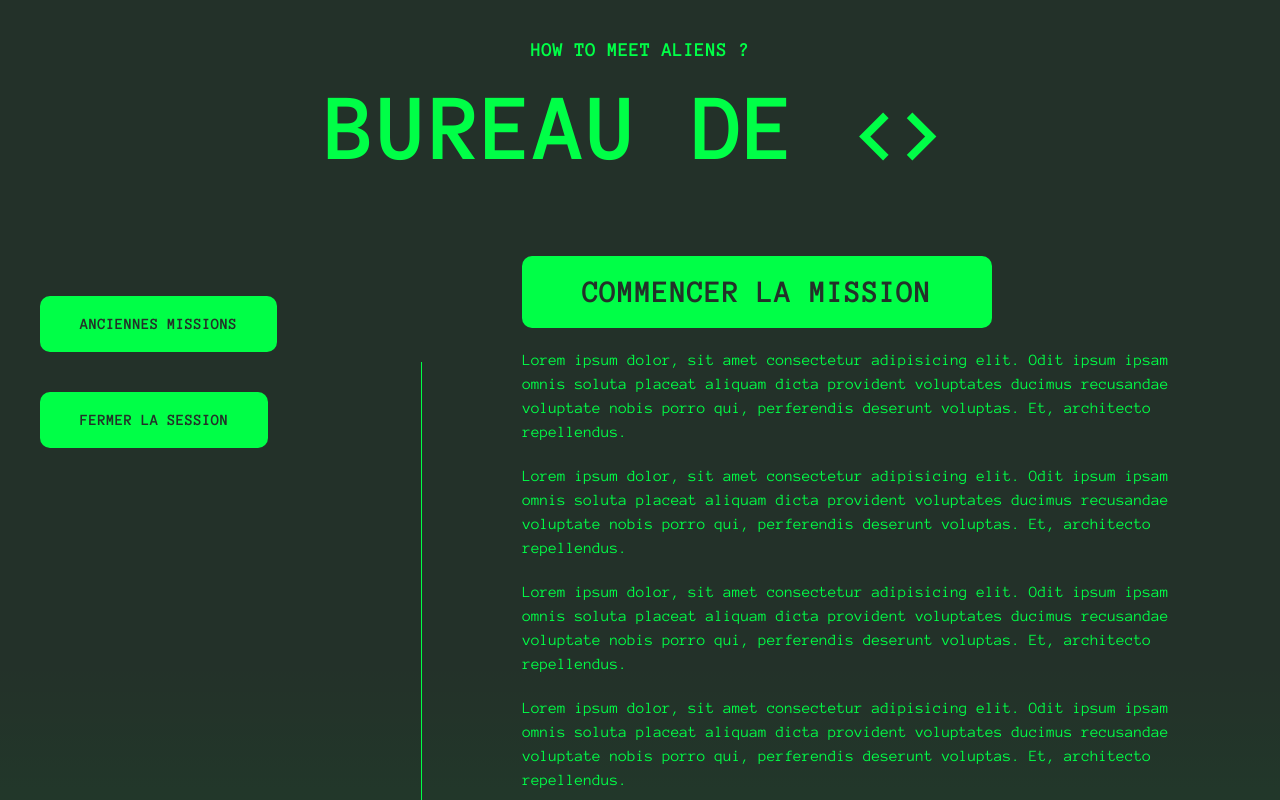
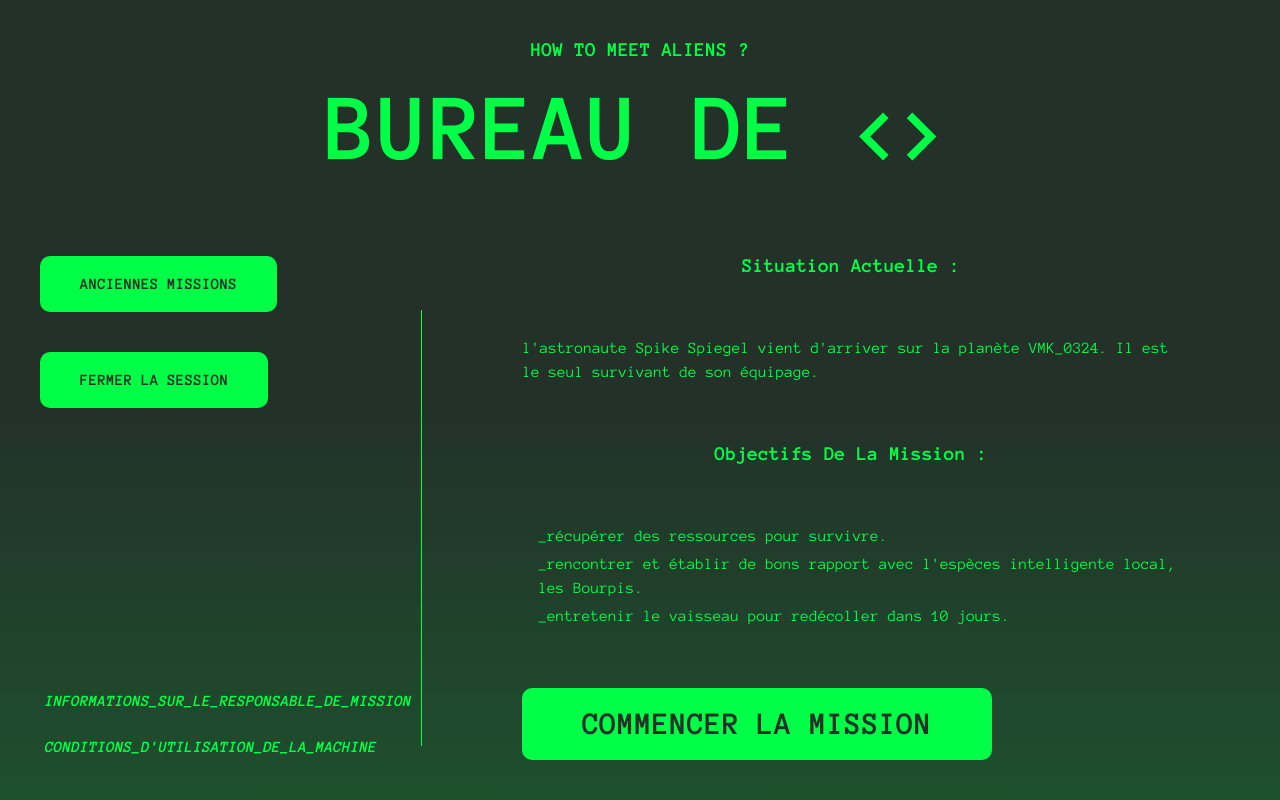
Before and after one commit to Aurelie-Runser/How-To-Meet-Aliens, a Nuxt app: page /desktop in a window 1280 px wide. Built offline with nearby package versions, Linux system fonts and the light colour scheme; no server answers.

Commit message:
ajustement de style global

```diff
--- a/layouts/default.vue
+++ b/layouts/default.vue
@@ -17,8 +17,7 @@
 <style lang="scss" scoped>
 .layout{
     width: 100%;
-    height: fit-content;
-    min-height: 100vh;
+    height: 100%;
     position: fixed;
     display: grid;
     grid-template:
@@ -83,6 +82,7 @@
 
         &__aside {
             padding: $pc-m-md;
+            padding-top: 0;
             display: flex;
             flex-direction: column;
             justify-content: space-between;
@@ -101,7 +101,8 @@
         }
 
         &__main {
-            padding: 0 $pc-m-xl2;
+            padding: $pc-m-xl2;
+            padding-top: 0;
         }
     }
 }
--- a/layouts/intro.vue
+++ b/layouts/intro.vue
@@ -9,8 +9,8 @@
 <style lang="scss" scoped>
 .layout_intro{
     width: 100%;
-    height: fit-content;
-    min-height: 100vh;
+    height: 100%;
+    overflow: scroll;
     padding: $ph-m-xl2 $ph-m-md;
 
     @include medium{
--- a/pages/desktop.vue
+++ b/pages/desktop.vue
@@ -17,23 +17,39 @@
                 </div>
             </template>
 
+            <section class="first_section">
+                <h2 class="global-titre_texte index__texte-title">Situation actuelle :</h2>
+                <p class="index__texte-info">l'astronaute Spike Spiegel vient d'arriver sur la planète VMK_0324. Il est le seul survivant de son équipage.</p>
+            </section>
+
+            <section class="desktop__section">
+                <h2 class="global-titre_texte index__texte-title">Objectifs de la mission :</h2>
+                <ul class="index__texte-info">
+                    <li>récupérer des ressources pour survivre.</li>
+                    <li>rencontrer et établir de bons rapport avec l'espèces intelligente local, les Bourpis.</li>
+                    <li>entretenir le vaisseau pour redécoller dans 10 jours.</li>
+                </ul>
+            </section>
+
             <myButton type="t_button" size="big" link="#">Commencer la mission</myButton>
-
-            <p>Lorem ipsum dolor, sit amet consectetur adipisicing elit. Odit ipsum ipsam omnis soluta placeat aliquam dicta provident voluptates ducimus recusandae voluptate nobis porro qui, perferendis deserunt voluptas. Et, architecto repellendus.</p>
-            <p>Lorem ipsum dolor, sit amet consectetur adipisicing elit. Odit ipsum ipsam omnis soluta placeat aliquam dicta provident voluptates ducimus recusandae voluptate nobis porro qui, perferendis deserunt voluptas. Et, architecto repellendus.</p>
-            <p>Lorem ipsum dolor, sit amet consectetur adipisicing elit. Odit ipsum ipsam omnis soluta placeat aliquam dicta provident voluptates ducimus recusandae voluptate nobis porro qui, perferendis deserunt voluptas. Et, architecto repellendus.</p>
-            <p>Lorem ipsum dolor, sit amet consectetur adipisicing elit. Odit ipsum ipsam omnis soluta placeat aliquam dicta provident voluptates ducimus recusandae voluptate nobis porro qui, perferendis deserunt voluptas. Et, architecto repellendus.</p>
-            <p>Lorem ipsum dolor, sit amet consectetur adipisicing elit. Odit ipsum ipsam omnis soluta placeat aliquam dicta provident voluptates ducimus recusandae voluptate nobis porro qui, perferendis deserunt voluptas. Et, architecto repellendus.</p>
-            <p>Lorem ipsum dolor, sit amet consectetur adipisicing elit. Odit ipsum ipsam omnis soluta placeat aliquam dicta provident voluptates ducimus recusandae voluptate nobis porro qui, perferendis deserunt voluptas. Et, architecto repellendus.</p>
-            <p>Lorem ipsum dolor, sit amet consectetur adipisicing elit. Odit ipsum ipsam omnis soluta placeat aliquam dicta provident voluptates ducimus recusandae voluptate nobis porro qui, perferendis deserunt voluptas. Et, architecto repellendus.</p>
-            <p>Lorem ipsum dolor, sit amet consectetur adipisicing elit. Odit ipsum ipsam omnis soluta placeat aliquam dicta provident voluptates ducimus recusandae voluptate nobis porro qui, perferendis deserunt voluptas. Et, architecto repellendus.</p>
-
-            <p>FIN</p>
         </NuxtLayout>
     </div>
 </template>
 
 <style lang="scss">
+.desktop{
+
+    &__section{
+        margin: $ph-m-lg 0;
+    }
+
+    @include medium{
+
+        &__section{
+            margin: $pc-m-lg auto;
+        }
+    }
+}
 </style>
 
 <script setup>
--- a/pages/index.vue
+++ b/pages/index.vue
@@ -1,16 +1,20 @@
 <template>
     <div class="global-ecran">
         <NuxtLayout name="intro" class="index">
-            <h1 class="index__h1">How to meet aliens ?</h1>
+
+
+
+            <h1 class="index__h1">PREMIER TEXTE</h1>
+            <h1 class="index__h1">SECONDE TEXTE</h1>
 
             <div class="index__textes">
                 <section class="index__section">
-                    <h2 class="index__texte-title">Situation actuelle :</h2>
+                    <h2 class="global-titre_texte index__texte-title">Situation actuelle :</h2>
                     <p class="index__texte-info">l'astronaute Spike Spiegel vient d'arriver sur la planète VMK_0324. Il est le seul survivant de son équipage.</p>
                 </section>
 
                 <section class="index__section">
-                    <h2 class="index__texte-title">Objectifs de la mission :</h2>
+                    <h2 class="global-titre_texte index__texte-title">Objectifs de la mission :</h2>
                     <ul class="index__texte-info">
                         <li>récupérer des ressources pour survivre.</li>
                         <li>rencontrer et établir de bons rapport avec l'espèces intelligente local, les Bourpis.</li>
@@ -19,7 +23,7 @@
                 </section>
 
                 <section class="index__section">
-                    <h2 class="index__texte-title">Vos objectifs :</h2>
+                    <h2 class="global-titre_texte index__texte-title">Vos objectifs :</h2>
                     <ul class="index__texte-info">
                         <li>bien conseiller l'astronaute Spike Spiegel afin qu'il établisse de bon rapport avec les Bourpis.</li>
                         <li>bien conseiller l'astronaute Spike Spiegel afin qu'il revienne vivant sur Terre. Son départ de XYZ est programmer dans 10 jours.</li>
@@ -45,6 +49,7 @@
 
     &__textes{
         width: fit-content;
+        max-width: 1000px;
         margin: auto;
     }
 
@@ -53,7 +58,6 @@
     }
 
     &__texte-title{
-        @include titre_texte;
         margin-bottom: $ph-m-sm;
         text-align: left;
     }
@@ -79,3 +83,7 @@
     }
 }
 </style>
+
+<script setup>
+
+</script>
--- a/pages/login.vue
+++ b/pages/login.vue
@@ -1,19 +1,18 @@
 <template>
     <div class="global-ecran">
         <NuxtLayout name="intro" class="login">
-            <h1>How to meet aliens ?</h1>
+            <h1 class="login__h1">How to meet aliens ?</h1>
 
+            <div class="login__textes">
                 <p>Pour accéder à votre bureau, veuillez vous connecter.</p>
-            <p>Vous pourrez communiquer avec l'astronaute Spike Spiegel et avoir accès à l'historique des précédentes tentatives de communication avec les Bourpis.</p>
+                <p>Vous pourrez communiquer avec l'astronaute Spike Spiegel et avoir accès à l'historique de vos précédentes missions.</p>
 
-            <h2>Connexion</h2>
                 <form class="login__form" @submit.prevent="connexion" method="post">
                     <input type="text" name="pesudo" id="pesudo" required placeholder="Pseudo" v-model="userCo.pseudo">
                     <input type="text" name="mdp" id="mdp" required placeholder="Mot de Passe" v-model="userCo.mdp">
                     <input class="login__form--bouton" type="submit" value="Je me connecte">
                 </form>
 
-            <h2>Inscription</h2>
                 <form class="login__form" @submit.prevent="inscription" method="post">
                     <input type="text" name="pesudo" id="pesudo" required placeholder="Pseudo" v-model="userNew.pseudo">
                     <input type="text" name="mdp" id="mdp" required placeholder="Mot de Passe" v-model="userNew.mdp">
@@ -21,12 +20,23 @@
                 </form>
 
                 <p>Message : {{ message }}</p>
+            </div>
         </NuxtLayout>
     </div>
 </template>
 
 <style lang="scss">
 .login{
+    &__textes{
+        width: fit-content;
+        margin: auto
+    }
+
+    &__h1{
+        @include h2;
+        margin-bottom: $ph-m-xl2;
+    }
+
     &__form{
 
         &--bouton{
```
Lines whose indentation alone changed are shown as unchanged.
